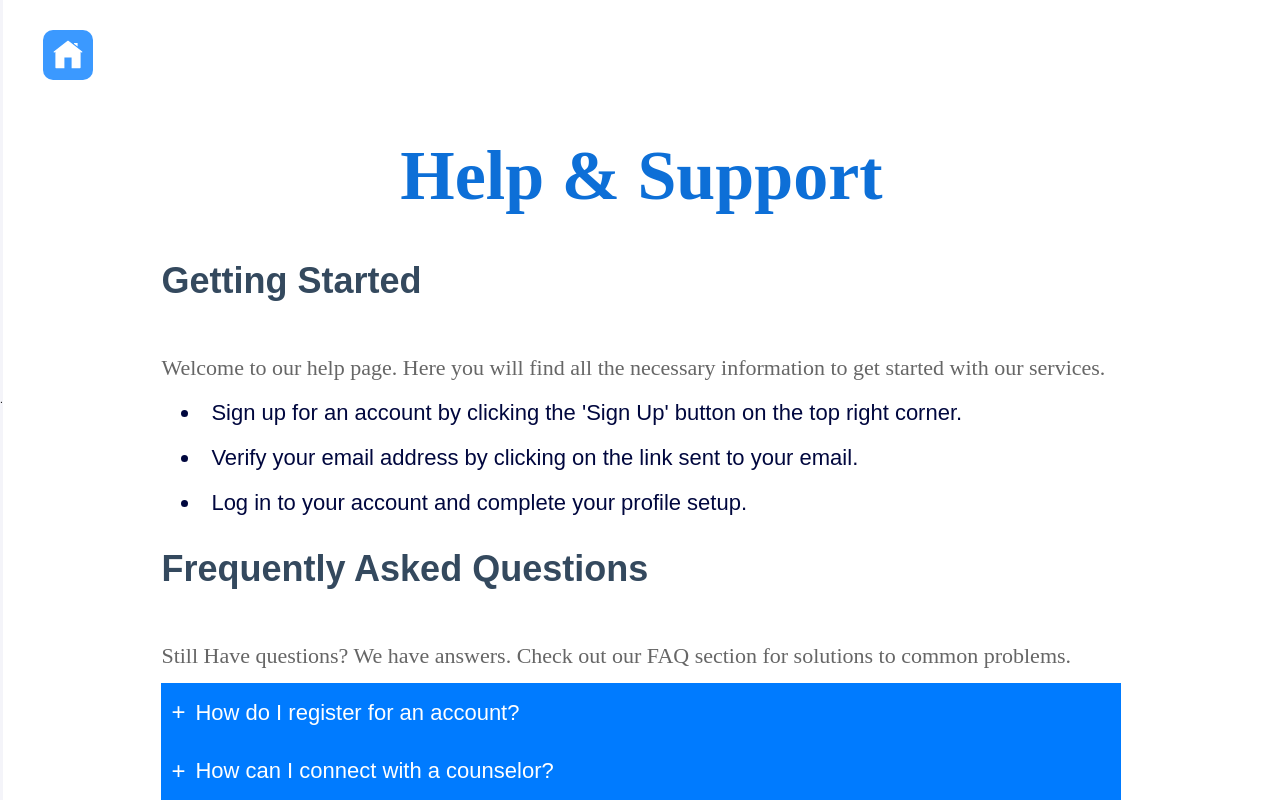
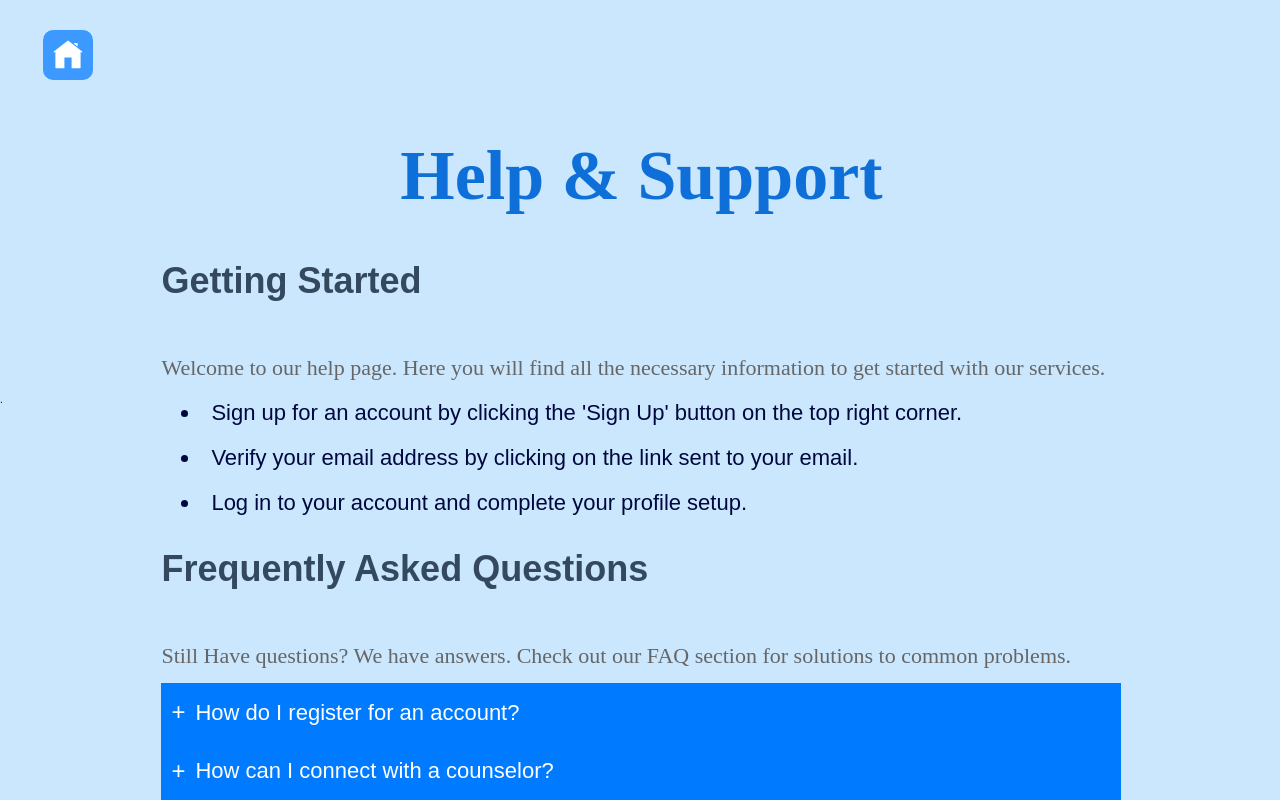
Before and after one commit to Counselllor/Counsellor-Web, a React (Vite) app: page /help in a window 1280 px wide. Built offline with nearby package versions, Linux system fonts and the light colour scheme; a web font is replaced by a local one.

Commit message:
update styling

```diff
--- a/src/components/jobs/Jobs.css
+++ b/src/components/jobs/Jobs.css
@@ -10,6 +10,11 @@ p {
 body {
   font-family: Arial, sans-serif;
   line-height: 1.6;
+  background-color: #cae7fe;
+}
+
+.App{
+  background-color: #cae7fe;
 }
 
 .jobsPage-container {
@@ -21,7 +26,7 @@ body {
 }
 
 .jobsPage-card {
-  background-color: #fff;
+  background-color: #cae7fe;
   border: 1px solid #ddd;
   border-radius: 8px;
   box-shadow: 0 2px 4px rgba(0, 0, 0, 0.1);
--- a/src/components/jobs/Jobs.jsx
+++ b/src/components/jobs/Jobs.jsx
@@ -10,7 +10,7 @@ const Jobs = () => {
       <Navbar />
       <div className="jobsPage-container">
         <header className="jobsPage-header">
-          <h1 style={{color: "blue"}}>Available Jobs</h1>
+          <h1>Available Jobs</h1>
         </header>
         <div className="jobsPage-list">
           {JobsData.map((job) => (
```
